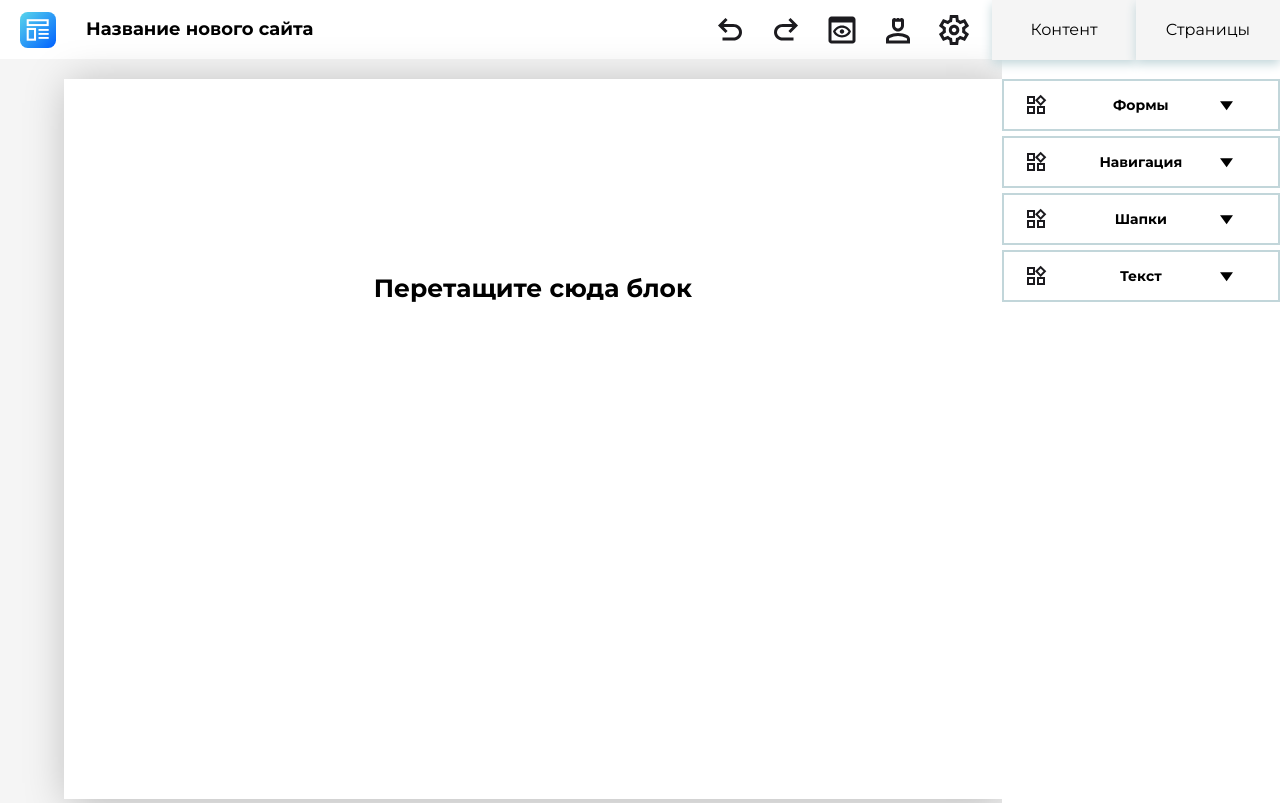
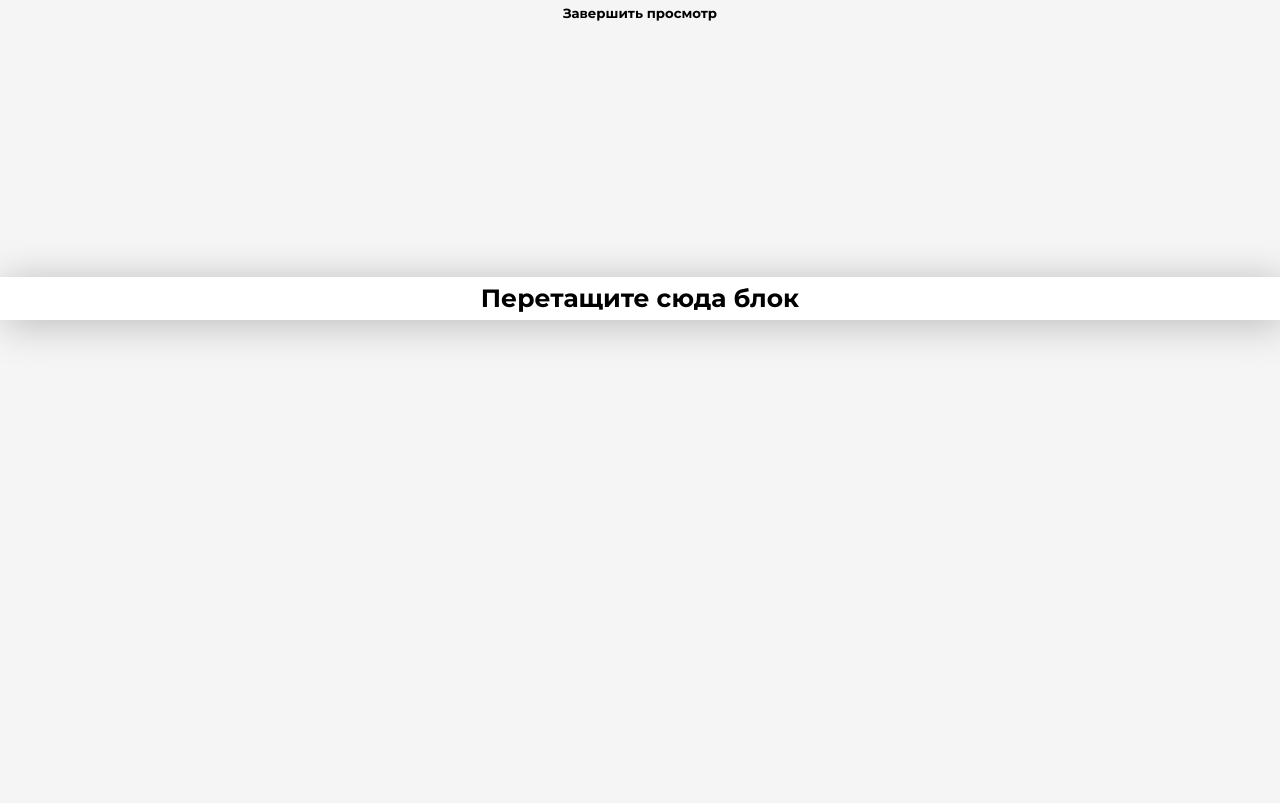
Before and after one commit to NikMakPak/weneo_, a React (Create React App) app: page / in a window 1280 px wide. Both pictures are taken after a click on the picture 842 px from the left and 29 px from the top of the page. Built offline with nearby package versions, Linux system fonts and the light colour scheme.

Commit message:
Аdd preview mode, add functional in navbar block

```diff
--- a/src/components/Blocks/Block/NavBar.jsx
+++ b/src/components/Blocks/Block/NavBar.jsx
@@ -1,7 +1,24 @@
 import React from "react"
+import Popup from "../../Popup/Popup";
 
-export default function NavBar({}) {
-    return(
+export default function NavBar({ Items, setContainerItems, containerItems }) {
+    console.log(Items);
+    const [modalActive, setModalActive] = React.useState(false)
+    const [modalPos, setModalPos] = React.useState({})
+    const [blockStyles, setBlockStyles] = React.useState(Items.elements)
+    const onClickEdit = (event) => {
+        console.log(event);
+        setModalPos({ posX: event.pageX, posY: event.pageY })
+        setModalActive(true)
+
+    }
+
+
+
+    return (
+        <div onClick={onClickEdit} style={{
+
+        }}>
             <div style={{
             padding: "20px",
             background: '#FFF',
@@ -15,19 +32,23 @@ export default function NavBar({}) {
                 <ul style={{
                     display: "flex",
                     listStyle: "none",
-                width: "300px",
-                justifyContent: "space-around"
+
                 }}>
                     <li style={{
                         cursor: "pointer",
-                }}>О нас</li>
+                        marginRight: "20px"
+                    }}>{blockStyles.li1.val}</li>
                     <li style={{
                         cursor: "pointer",
-                }}>Технологии</li>
+                        marginRight: "20px"
+                    }}>{blockStyles.li2.val}</li>
                     <li style={{
                         cursor: "pointer",
-                }}>Заказать</li>
+                    }}>{blockStyles.li3.val}</li>
                 </ul>
+            </div>
+
+            <Popup Items={Items} containerItems={containerItems} setContainerItems={setContainerItems} active={modalActive} setActive={() => setModalActive()} pos={modalPos} blockStyles={blockStyles} setBlockStyles={(e) => setBlockStyles(e)} />
         </div>
     )
 }
--- a/src/pages/Constructor/Constructor.jsx
+++ b/src/pages/Constructor/Constructor.jsx
@@ -14,16 +14,16 @@ import TitleBlock from "../../components/Blocks/TitleBlock";
 
 export default function Constructor() {
     const [value, setValue] = React.useState([]);
-
+    const [preview, setPreview] = React.useState(false);
     const [containerItems, setContainerItems] = React.useState([]) // Глобавльный стейт элементов
 
     // Поместить объект стилей в отдельный файл
     const style = {
-        overflow: "auto",
-        marginTop: "20px",
-        marginLeft: "5%",
-        width: "75%",
-        height: "90vh",
+        overflow: preview ? "" : "auto",
+        marginTop: preview ? "" :"20px",
+        marginLeft: preview ? "" : "5%",
+        width: preview ? "100%" :"75%",
+        height: preview ? "" :"90vh",
         background: "#FFF",
         boxShadow: "4px 4px 40px rgba(0, 0, 0, 0.25)",
         transition: "0.3s"
@@ -52,10 +52,10 @@ export default function Constructor() {
                 {
                     containerItems.length ? containerItems.map((e) =>
                         e.kind === "form" ? <FormBlock /> :
-                            e.kind === "nav" ? <NavBar /> :
-                                e.kind === "header" ? <Header containerItems={containerItems} setContainerItems={(obj)=> setContainerItems(obj)} Items={e}/> :
-                                    e.kind === "title" ? <TitleBlock containerItems={containerItems} setContainerItems={(obj)=> setContainerItems(obj)} Items={e}/> :
-                                        e.kind === "text" ? <TextBlock containerItems={containerItems} setContainerItems={(obj)=> setContainerItems(obj)} Items={e} /> :
+                            e.kind === "nav" ? <NavBar containerItems={containerItems} setContainerItems={(obj) => setContainerItems(obj)} Items={e} /> :
+                                e.kind === "header" ? <Header containerItems={containerItems} setContainerItems={(obj) => setContainerItems(obj)} Items={e} /> :
+                                    e.kind === "title" ? <TitleBlock containerItems={containerItems} setContainerItems={(obj) => setContainerItems(obj)} Items={e} /> :
+                                        e.kind === "text" ? <TextBlock containerItems={containerItems} setContainerItems={(obj) => setContainerItems(obj)} Items={e} /> :
                                             <></>) :
                         <h3 style={{ textAlign: "center", marginTop: "20%" }}>Перетащите сюда блок</h3>
                 }
@@ -64,17 +64,18 @@ export default function Constructor() {
     }
 
 
-    return (<>
-
+    return (
+        preview === false ?
+            <>
                 <div className={styles.headerBar}>
                     <div className={styles.headLBar}>
                         <img width={36} height={36} src="./img/construct.svg" alt="" />
-                <h4 style={{fontSize: "18px"}}>Название нового сайта</h4>
+                        <h4 style={{ fontSize: "18px" }}>Название нового сайта</h4>
                     </div>
                     <div className={styles.headRBar}>
                         <img src="./img/undo.svg" alt="" />
                         <img style={{ transform: "rotateY(180deg)" }} src="./img/undo.svg" alt="" />
-                <img src="./img/preview.svg" alt="" />
+                        <img onClick={() => setPreview(true)} src="./img/preview.svg" alt="" />
                         <img src="./img/person_min.svg" alt="" />
                         <img src="./img/settings.svg" alt="" />
                         <div className={styles.barSelector}>
@@ -120,7 +121,14 @@ export default function Constructor() {
                                 {
                                     value.includes("1") &&
                                     <>
-                                <SidebarBlock setContainerItems={setContainerItems} kind={"nav"} title={"Стандартная навигация"} descr={"Блок с навигацией"} />
+                                        <SidebarBlock
+                                            setContainerItems={setContainerItems}
+                                            kind={"nav"}
+                                            title={"Стандартная навигация"}
+                                            descr={"Блок с навигацией"}
+                                            elements={{
+                                                li1: { val: "О нас" }, li2: { val: "Технологии" }, li3: { val: "Заказать" },
+                                            }} />
                                     </>
                                 }
                             </div>
@@ -141,9 +149,9 @@ export default function Constructor() {
                                             title={"Стандартная шапка"}
                                             descr={"Блок с стандартной шапкой"}
                                             elements={{
-                                         h1: {val: "Сайт для вашего бизнеса", fontSize: "45px", color: "#FFF",},
-                                          h4: {val: "Добавьте интересные подробности о вашей компании. Кликом на блок можно изменить его наполнение или настроить стили.", fontSize: "20px", color: "#FFF"},
-                                           btn: {val: "Создать",fontSize: "15px", bg: "#2971F5", color: "#FFF"}
+                                                h1: { val: "Сайт для вашего бизнеса", fontSize: "45px", color: "#FFF", },
+                                                h4: { val: "Добавьте интересные подробности о вашей компании. Кликом на блок можно изменить его наполнение или настроить стили.", fontSize: "20px", color: "#FFF" },
+                                                btn: { val: "Создать", fontSize: "15px", bg: "#2971F5", color: "#FFF" }
                                             }} />
                                     </>
                                 }
@@ -164,8 +172,8 @@ export default function Constructor() {
                                             title={"Стандартная заголовок"}
                                             descr={"Блок с стандартным заголовком"}
                                             elements={{
-                                    h1: {val: "Заголовок", fontSize: "35px", color: "#000",},
-                                      }}/>
+                                                h1: { val: "Заголовок", fontSize: "35px", color: "#000", },
+                                            }} />
 
                                         <SidebarBlock
                                             kind={"text"}
@@ -173,7 +181,7 @@ export default function Constructor() {
                                             title={"Стандартный текст"}
                                             descr={"Блок с стандартным текстом"}
                                             elements={{
-                                         p: {val: "Lorem ipsum dolor sit amet consectetur adipisicing elit. Illo pariatur ut ea dignissimos, mollitia a. Eaque a ducimus, tenetur temporibus dolore perspiciatis veritatis exercitationem rem quidem natus et numquam? Quisquam.", fontSize: "25px", color: "#000",},
+                                                p: { val: "Lorem ipsum dolor sit amet consectetur adipisicing elit. Illo pariatur ut ea dignissimos, mollitia a. Eaque a ducimus, tenetur temporibus dolore perspiciatis veritatis exercitationem rem quidem natus et numquam? Quisquam.", fontSize: "25px", color: "#000", },
                                             }} />
 
                                     </>
@@ -187,5 +195,13 @@ export default function Constructor() {
                     </DndProvider>
                 </div>
             </>
+            : <>
+                <h5 onClick={() => setPreview(false)} style={{textAlign:"center", cursor: "pointer", margin: "5px 0"}}>Завершить просмотр</h5>
+                <DndProvider backend={HTML5Backend}>
+                    <ConstuctWindow/>
+                </DndProvider>
+
+            </>
+
     )
 }
```
Lines whose indentation alone changed are shown as unchanged.
